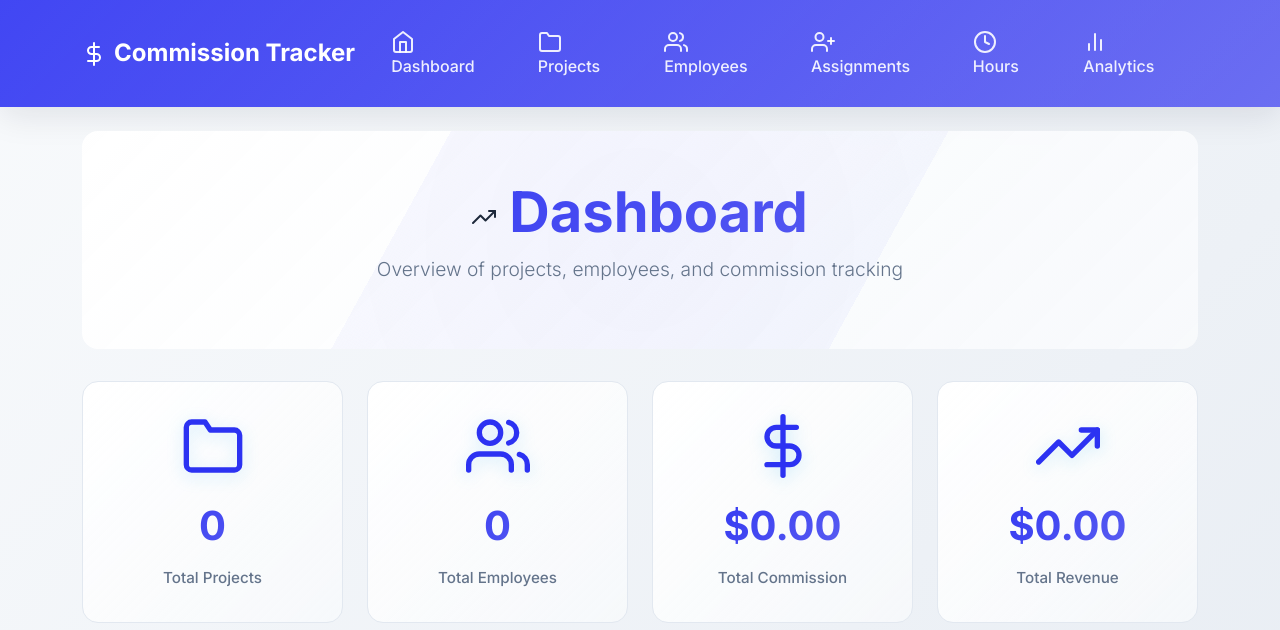
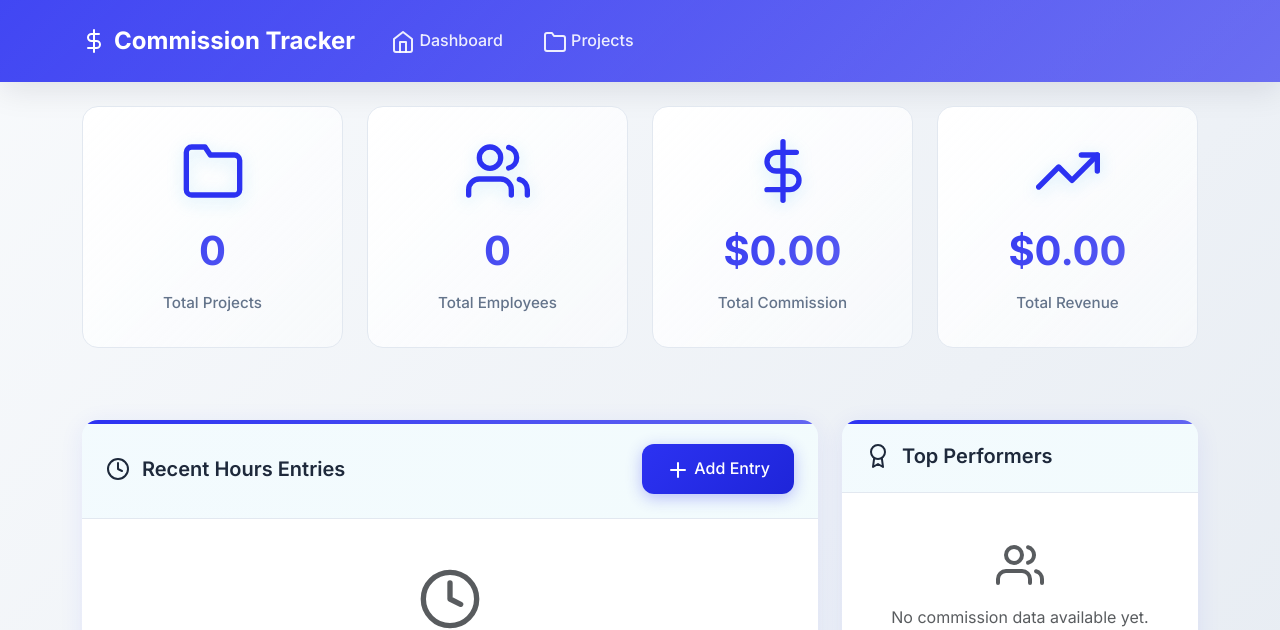
Before and after one commit to Janus-Solutions-Group/commission-tracker, a Flask app: page / in a window 1280 px wide. Shown: the top 630 px of the page. Run offline with Flask 3, Linux system fonts and the light colour scheme; some libraries are stand-ins or nearby versions.

Commit message:
comment some changes

```diff
--- a/templates/base.html
+++ b/templates/base.html
@@ -590,7 +590,7 @@
                             <i data-feather="folder"></i> Projects
                         </a>
                     </li>
-                    <li class="nav-item">
+                    <!-- <li class="nav-item">
                         <a class="nav-link" href="{{ url_for('employees_list') }}">
                             <i data-feather="users"></i> Employees
                         </a>
@@ -604,12 +604,7 @@
                         <a class="nav-link" href="{{ url_for('hours_list') }}">
                             <i data-feather="clock"></i> Hours
                         </a>
-                    </li>
-                    <li class="nav-item">
-                        <a class="nav-link" href="{{ url_for('dashboard') }}">
-                            <i data-feather="bar-chart-2"></i> Analytics
-                        </a>
-                    </li>
+                    </li> -->
                 </ul>
             </div>
         </div>
--- a/templates/index.html
+++ b/templates/index.html
@@ -3,13 +3,13 @@
 {% block title %}Dashboard - Commission Tracker{% endblock %}
 
 {% block content %}
-<div class="dashboard-header animate-fade-in">
+<!-- <div class="dashboard-header animate-fade-in">
     <h1 class="display-4">
         <i data-feather="trending-up"></i>
         Dashboard
     </h1>
     <p class="lead">Overview of projects, employees, and commission tracking</p>
-</div>
+</div> -->
 
 <!-- Statistics Cards -->
 <div class="row mb-5">
```
